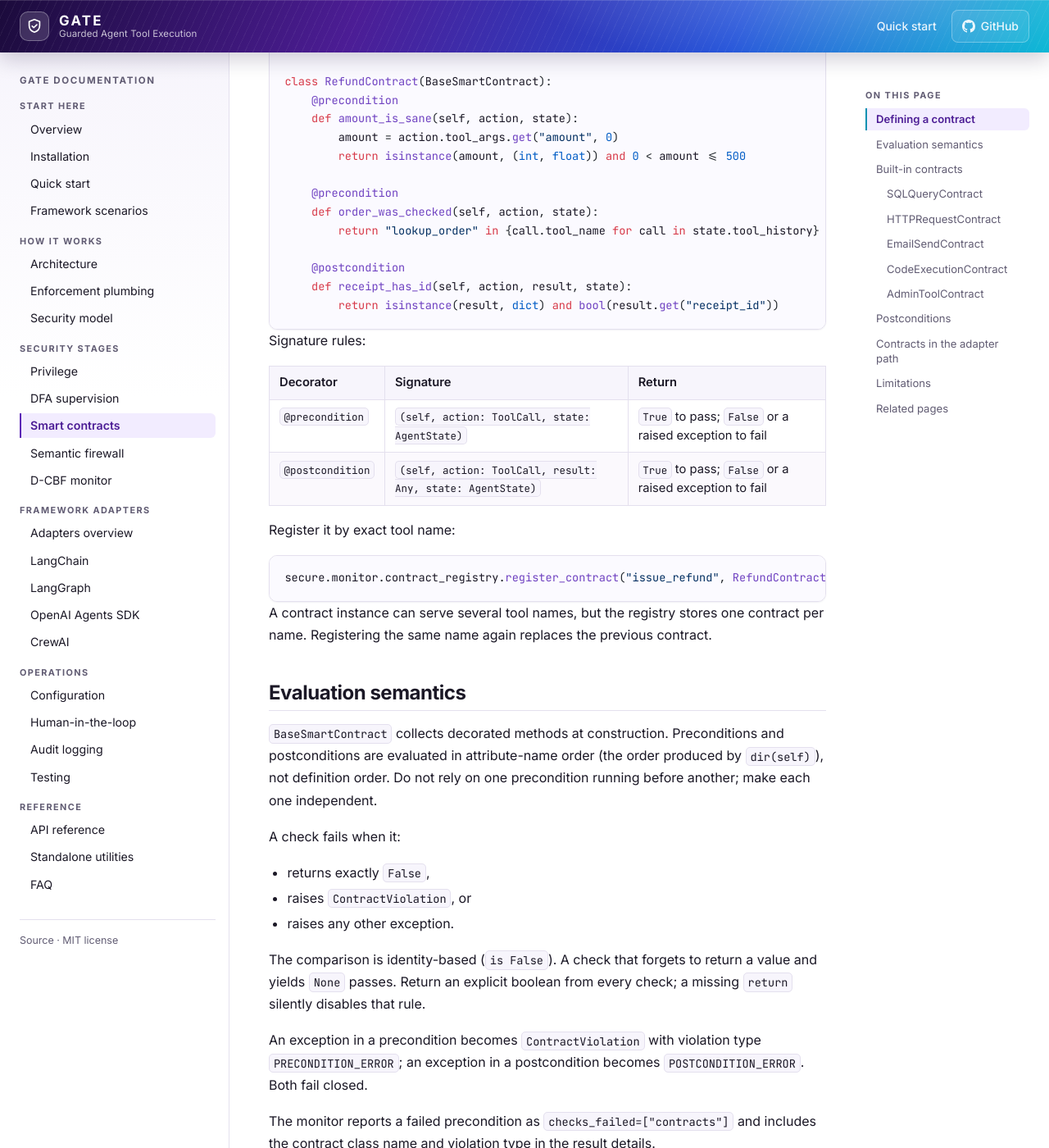
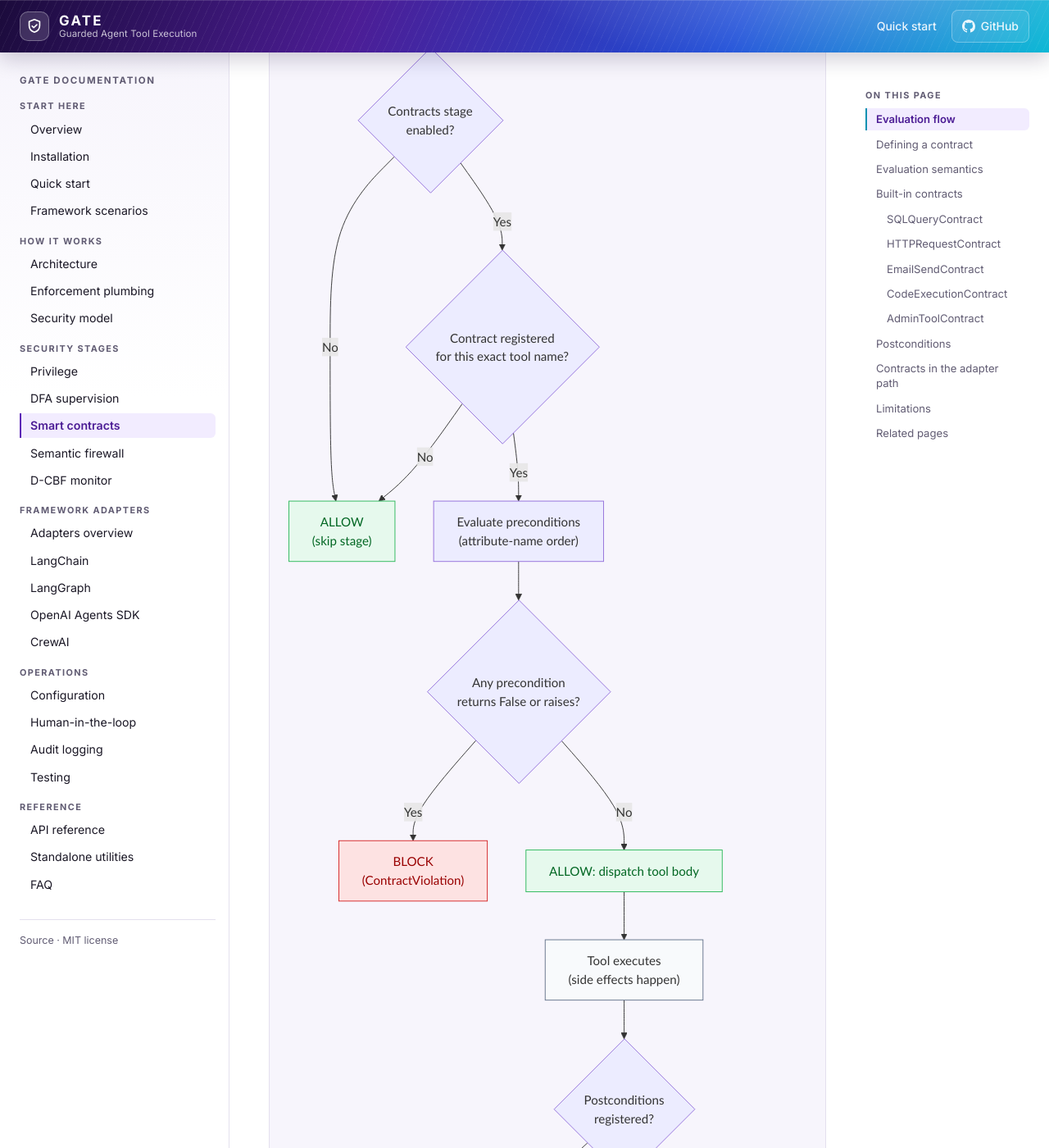
Before and after one commit to CharafeddineMechalikh/GATE, a Jekyll site: the page built from docs/stages/contracts.md, in a window 1280 px wide and 1400 px high, scrolled down 529 px. Shown: the whole window at 82% size. Built offline with Jekyll 4.4.1, drawn with Linux system fonts in a browser that asks for light colours; our own code applies the rules of GitHub Pages for plain Markdown files; some of the changed text lies outside the part shown.

Commit message:
docs: add Mermaid flowcharts to privilege, contracts, dcbf, adapters, framework-scenarios, and quickstart pages

````diff
--- a/docs/stages/contracts.md
+++ b/docs/stages/contracts.md
@@ -3,6 +3,46 @@
 The contract stage attaches application-specific rules to tools. Preconditions run before dispatch; postconditions run after the tool body and can withhold its output from the agent.
 
 Contracts are looked up by **exact tool name**. There is no pattern matching, no wildcard, and no fallback contract. A tool with no registered contract passes this stage.
+
+## Evaluation flow
+
+```mermaid
+flowchart TD
+    A["Tool call received
+(passed stages 1-2)"] --> B{"Contracts stage
+enabled?"}
+    B -->|No| Z["ALLOW
+(skip stage)"]
+    B -->|Yes| C{"Contract registered
+for this exact tool name?"}
+    C -->|No| Z
+    C -->|Yes| D["Evaluate preconditions
+(attribute-name order)"]
+    D --> E{"Any precondition
+returns False or raises?"}
+    E -->|Yes| F["BLOCK
+(ContractViolation)"]
+    E -->|No| G["ALLOW: dispatch tool body"]
+    G --> H["Tool executes
+(side effects happen)"]
+    H --> I{"Postconditions
+registered?"}
+    I -->|No| K["Output to agent"]
+    I -->|Yes| J{"Any postcondition
+returns False or raises?"}
+    J -->|No| K
+    J -->|Yes| L["Output WITHHELD
+(ToolExecutionBlocked,
+post_execution=True)"]
+
+    style Z fill:#e6f9ed,stroke:#2eb85c,color:#006622
+    style F fill:#fde2e2,stroke:#d62728,color:#990000
+    style G fill:#e6f9ed,stroke:#2eb85c,color:#006622
+    style K fill:#e6f9ed,stroke:#2eb85c,color:#006622
+    style L fill:#fff3e0,stroke:#f59f00,color:#995c00
+    style H fill:#f8fafc,stroke:#64748b
+```
+
 
 ## Defining a contract
 
````
Also changed, not shown: docs/adapters/README.md (+21 -0 lines), docs/framework-scenarios.md (+24 -0 lines), docs/quickstart.md (+18 -0 lines), docs/stages/dcbf.md (+29 -0 lines), docs/stages/privilege.md (+37 -0 lines).
